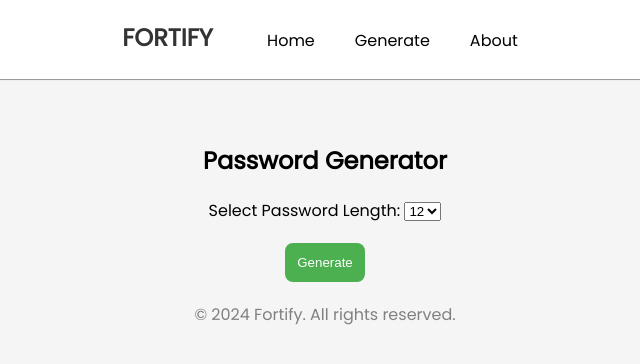
After one commit to xaviermontane/fortify, a Flask app: page /generate in a window 1280 px wide. The commit adds this page. Shown: the top 364 px of the page, without its empty margins (315-955 px from the left). Run offline with Flask 3, Linux system fonts and the light colour scheme.

Commit message:
feat: add password generation functionality to /generate route

```diff
--- a/app.py
+++ b/app.py
@@ -1,10 +1,19 @@
 from flask import Flask, render_template, request
+from main import generate_password
 
 app = Flask(__name__)
 
 @app.route("/", methods=["GET", "POST"])
 def index():
-    return render_template("index.html")
+    return render_template("index.html", title="Password Strength Checker")
+
+@app.route("/generate", methods=["GET", "POST"])
+def generate():
+    password = None
+    if request.method == "POST":
+        length = int(request.form.get("length"))
+        password = generate_password(length)
+    return render_template("generate.html", title="Password Generator", password=password)
 
 if __name__ == "__main__":
     app.run(debug=True)
--- a/static/css/styles.css
+++ b/static/css/styles.css
@@ -45,10 +45,6 @@ hr {
     color: #333;
 }
 
-.form-container {
-    margin-bottom: 50vh;
-}
-
 .form-container h2 {
     font-weight: 800;
     text-align: center;
@@ -82,6 +78,17 @@ button:hover {
     background-color: #45a049;
 }
 
+button#generate {
+    display: block;
+    margin: 0 auto;
+    margin-top: 20px;
+}
+
+.password-container {
+    text-align: center;
+    margin-top: 50px;
+}
+
 footer {
     color: grey;
     text-align: center;
--- a/templates/base.html
+++ b/templates/base.html
@@ -14,8 +14,8 @@
             <h1>FORTIFY</h1>
             <ul>
                 <li><a href="/">Home</a></li>
+                <li><a href="/generate">Generate</a></li>
                 <li><a href="/about">About</a></li>
-                <li><a href="/contact">Contact</a></li>
             </ul>
         </nav>
         <hr>
--- /dev/null
+++ b/templates/generate.html
@@ -0,0 +1,33 @@
+{% extends "base.html" %}
+
+{% block title %}Generate Password{% endblock %}
+
+{% block content %}
+<div class="form-container">
+    <h2>{{ title }}</h2>
+    <form method="POST">
+        <label for="length">Select Password Length:</label>
+        <select name="length" id="length" required>
+            <option value="8">8</option>
+            <option value="12" selected>12</option>
+            <option value="16">16</option>
+            <option value="20">20</option>
+            <option value="24">24</option>
+            <option value="32">32</option>
+            <option value="64">64</option>
+        </select>
+        <button type="submit" id="generate">Generate</button>
+    </form>
+</div>
+{% if password %}
+<div class="password-container">
+    <h3>Your Password:</h3>
+    <input type="text" value="{{ password }}" readonly>
+    <button id="copy">Copy</button>
+</div>
+{% endif %}
+{% endblock %}
+
+{% block scripts %}
+<script src="{{ url_for('static', filename='js/generate.js') }}"></script>
+{% endblock %}
```
Also changed, not shown: main.py (added, +7 -0 lines).
